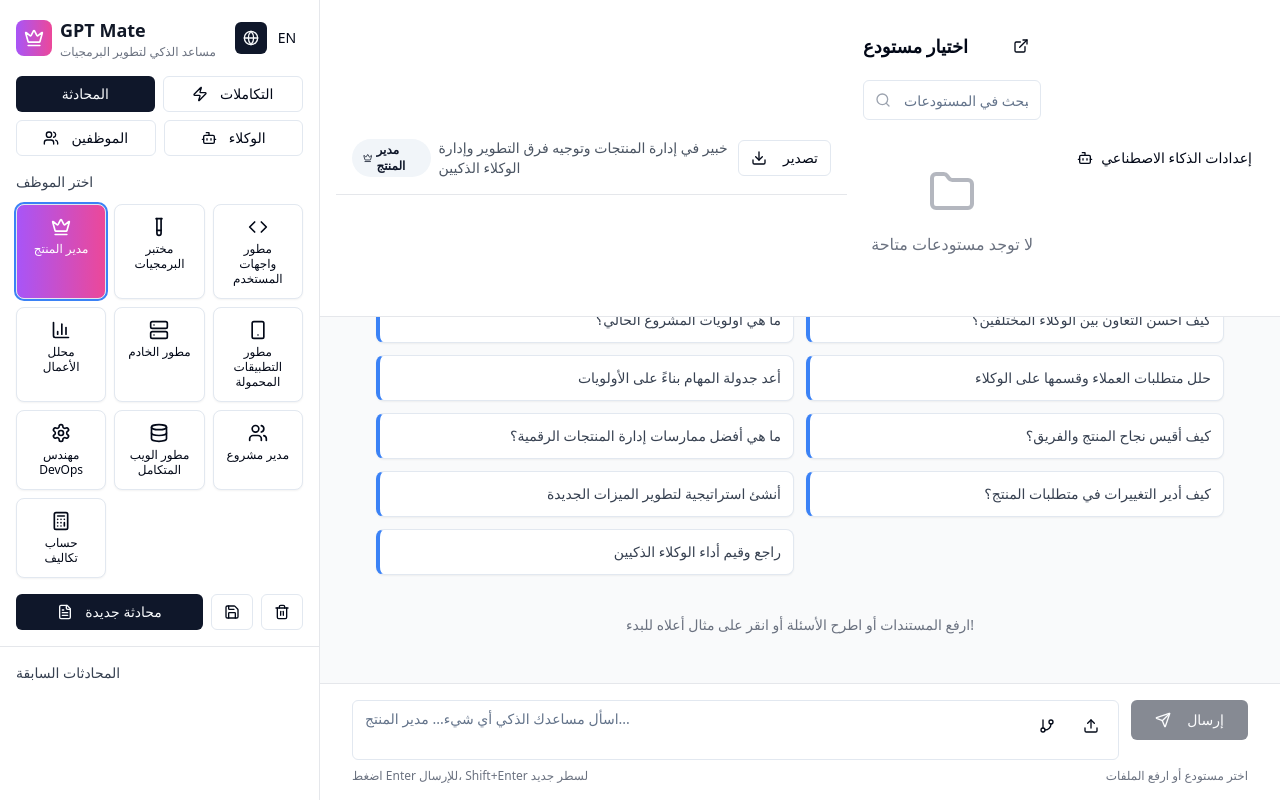
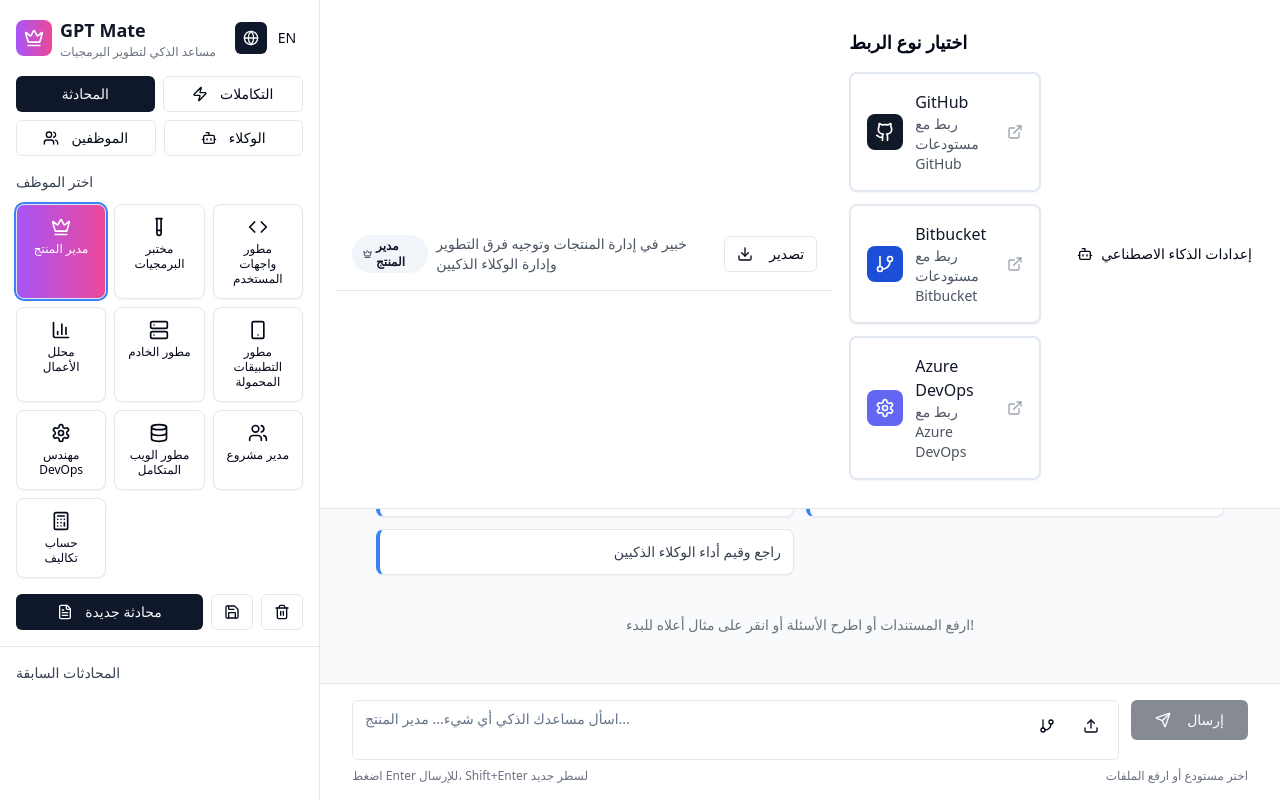
Before and after one commit to ahmadmahmoud01/dev-dream-team-31, a React (Vite) app: page / in a window 1280 px wide. Built offline with nearby package versions, Linux system fonts and the light colour scheme.

Commit message:
feat: Add repository selection options
Allow users to select Bitbucket, GitHub, or Azure DevOps when choosing a repository.

```diff
--- a/src/components/QuickRepositoryAccess.tsx
+++ b/src/components/QuickRepositoryAccess.tsx
@@ -8,13 +8,15 @@ import { Language } from '@/types/chat';
 import { useIntegrations } from '@/hooks/useIntegrations';
 import { IntegrationService } from '@/services/integrationService';
 import { Project } from '@/types/integrations';
-import { GitBranch, Database, Folder, Search, ExternalLink, Loader2 } from 'lucide-react';
+import { GitBranch, Database, Folder, Search, ExternalLink, Loader2, Github, Settings } from 'lucide-react';
 
 interface QuickRepositoryAccessProps {
   language: Language;
   isOpen: boolean;
   onToggle: () => void;
 }
+
+type ConnectionType = 'github' | 'bitbucket' | 'devops';
 
 const QuickRepositoryAccess: React.FC<QuickRepositoryAccessProps> = ({
   language,
@@ -25,26 +27,61 @@ const QuickRepositoryAccess: React.FC<QuickRepositoryAccessProps> = ({
   const [repositories, setRepositories] = useState<{ source: string; projects: Project[] }[]>([]);
   const [isLoading, setIsLoading] = useState(false);
   const [selectedRepository, setSelectedRepository] = useState<{ source: string; project: Project } | null>(null);
+  const [selectedConnectionType, setSelectedConnectionType] = useState<ConnectionType | null>(null);
+  const [showConnectionSelection, setShowConnectionSelection] = useState(true);
   const { settings } = useIntegrations();
 
+  const connectionTypes = [
+    {
+      id: 'github' as ConnectionType,
+      name: language === 'ar' ? 'GitHub' : 'GitHub',
+      icon: <Github className="w-5 h-5" />,
+      description: language === 'ar' ? 'ربط مع مستودعات GitHub' : 'Connect to GitHub repositories',
+      color: 'bg-gray-900'
+    },
+    {
+      id: 'bitbucket' as ConnectionType,
+      name: language === 'ar' ? 'Bitbucket' : 'Bitbucket',
+      icon: <GitBranch className="w-5 h-5" />,
+      description: language === 'ar' ? 'ربط مع مستودعات Bitbucket' : 'Connect to Bitbucket repositories',
+      color: 'bg-blue-700'
+    },
+    {
+      id: 'devops' as ConnectionType,
+      name: language === 'ar' ? 'Azure DevOps' : 'Azure DevOps',
+      icon: <Settings className="w-5 h-5" />,
+      description: language === 'ar' ? 'ربط مع Azure DevOps' : 'Connect to Azure DevOps',
+      color: 'bg-indigo-500'
+    }
+  ];
+
   const fetchRepositories = async () => {
+    if (!selectedConnectionType) return;
+
     setIsLoading(true);
     try {
       const integrationService = new IntegrationService(settings);
       const repoData = [];
 
-      // Fetch from all enabled integrations
-      for (const [source, config] of Object.entries(settings)) {
-        if (config.enabled && config.selectedProjects && config.selectedProjects.length > 0) {
+      // Map connection type to integration source
+      const sourceMapping = {
+        'github': 'bitbucket', // Using bitbucket as placeholder for GitHub
+        'bitbucket': 'bitbucket',
+        'devops': 'devops'
+      };
+
+      const source = sourceMapping[selectedConnectionType];
+      const config = settings[source];
+
+      if (config?.enabled && config.selectedProjects && config.selectedProjects.length > 0) {
         try {
           const projects = await integrationService.fetchAvailableProjects(source as any);
           const selectedProjects = projects.filter(p => config.selectedProjects!.includes(p.id));
           if (selectedProjects.length > 0) {
-              repoData.push({ source, projects: selectedProjects });
+            repoData.push({ source: selectedConnectionType, projects: selectedProjects });
           }
         } catch (error) {
-            console.error(`Error fetching ${source} projects:`, error);
-          }
+          console.error(`Error fetching ${selectedConnectionType} projects:`, error);
         }
       }
 
@@ -57,14 +94,17 @@ const QuickRepositoryAccess: React.FC<QuickRepositoryAccessProps> = ({
   };
 
   useEffect(() => {
-    if (isOpen) {
+    if (isOpen && selectedConnectionType) {
       fetchRepositories();
     }
-  }, [isOpen, settings]);
+  }, [isOpen, selectedConnectionType, settings]);
 
   const getSourceIcon = (source: string) => {
     switch (source) {
+      case 'github':
+        return <Github className="w-4 h-4" />;
       case 'devops':
+        return <Settings className="w-4 h-4" />;
       case 'bitbucket':
         return <GitBranch className="w-4 h-4" />;
       case 'jira':
@@ -78,6 +118,7 @@ const QuickRepositoryAccess: React.FC<QuickRepositoryAccessProps> = ({
   const getSourceName = (source: string) => {
     const names = {
       'ar': {
+        'github': 'GitHub',
         'jira': 'Jira',
         'clickup': 'ClickUp',
         'devops': 'Azure DevOps',
@@ -85,6 +126,7 @@ const QuickRepositoryAccess: React.FC<QuickRepositoryAccessProps> = ({
         'axure': 'Axure'
       },
       'en': {
+        'github': 'GitHub',
         'jira': 'Jira',
         'clickup': 'ClickUp',
         'devops': 'Azure DevOps',
@@ -98,7 +140,20 @@ const QuickRepositoryAccess: React.FC<QuickRepositoryAccessProps> = ({
   const handleSelectRepository = (source: string, project: Project) => {
     setSelectedRepository({ source, project });
     console.log('Selected repository:', { source, project });
-    // يمكن إضافة منطق إضافي هنا لتمرير المستودع المحدد للمحادثة
+  };
+
+  const handleConnectionTypeSelect = (type: ConnectionType) => {
+    setSelectedConnectionType(type);
+    setShowConnectionSelection(false);
+    setSelectedRepository(null);
+    setRepositories([]);
+  };
+
+  const handleBackToConnectionSelection = () => {
+    setShowConnectionSelection(true);
+    setSelectedConnectionType(null);
+    setSelectedRepository(null);
+    setRepositories([]);
   };
 
   const filteredRepositories = repositories.map(repo => ({
@@ -109,12 +164,55 @@ const QuickRepositoryAccess: React.FC<QuickRepositoryAccessProps> = ({
     )
   })).filter(repo => repo.projects.length > 0);
 
+  if (showConnectionSelection) {
     return (
       <div className="p-4 space-y-4">
         <div className="flex items-center justify-between">
           <h3 className="text-lg font-semibold">
+            {language === 'ar' ? 'اختيار نوع الربط' : 'Select Connection Type'}
+          </h3>
+        </div>
+
+        <div className="space-y-3">
+          {connectionTypes.map((connectionType) => (
+            <Card
+              key={connectionType.id}
+              className="p-4 hover:bg-gray-50 cursor-pointer transition-colors border-2 hover:border-blue-200"
+              onClick={() => handleConnectionTypeSelect(connectionType.id)}
+            >
+              <div className="flex items-center space-x-3">
+                <div className={`p-2 rounded-lg ${connectionType.color} text-white`}>
+                  {connectionType.icon}
+                </div>
+                <div className="flex-1">
+                  <h4 className="font-medium text-gray-900">{connectionType.name}</h4>
+                  <p className="text-sm text-gray-600">{connectionType.description}</p>
+                </div>
+                <ExternalLink className="w-4 h-4 text-gray-400" />
+              </div>
+            </Card>
+          ))}
+        </div>
+      </div>
+    );
+  }
+
+  return (
+    <div className="p-4 space-y-4">
+      <div className="flex items-center justify-between">
+        <div className="flex items-center space-x-2">
+          <Button
+            variant="ghost"
+            size="sm"
+            onClick={handleBackToConnectionSelection}
+            className="p-1"
+          >
+            ←
+          </Button>
+          <h3 className="text-lg font-semibold">
             {language === 'ar' ? 'اختيار مستودع' : 'Select Repository'}
           </h3>
+        </div>
         <Button variant="ghost" size="sm" onClick={fetchRepositories} disabled={isLoading}>
           {isLoading ? (
             <Loader2 className="w-4 h-4 animate-spin" />
@@ -123,6 +221,13 @@ const QuickRepositoryAccess: React.FC<QuickRepositoryAccessProps> = ({
           )}
         </Button>
       </div>
+
+      {selectedConnectionType && (
+        <div className="flex items-center space-x-2 text-sm text-gray-600">
+          {getSourceIcon(selectedConnectionType)}
+          <span>{getSourceName(selectedConnectionType)}</span>
+        </div>
+      )}
 
       {selectedRepository && (
         <div className="p-3 bg-blue-50 rounded-lg border border-blue-200">
@@ -159,6 +264,12 @@ const QuickRepositoryAccess: React.FC<QuickRepositoryAccessProps> = ({
             {language === 'ar'
               ? 'لا توجد مستودعات متاحة'
               : 'No repositories available'
+            }
+          </p>
+          <p className="text-xs mt-2">
+            {language === 'ar'
+              ? 'تأكد من ربط حسابك وتحديد المشاريع في إعدادات التكامل'
+              : 'Make sure to connect your account and select projects in integration settings'
             }
           </p>
         </div>
```
Lines whose indentation alone changed are shown as unchanged.
